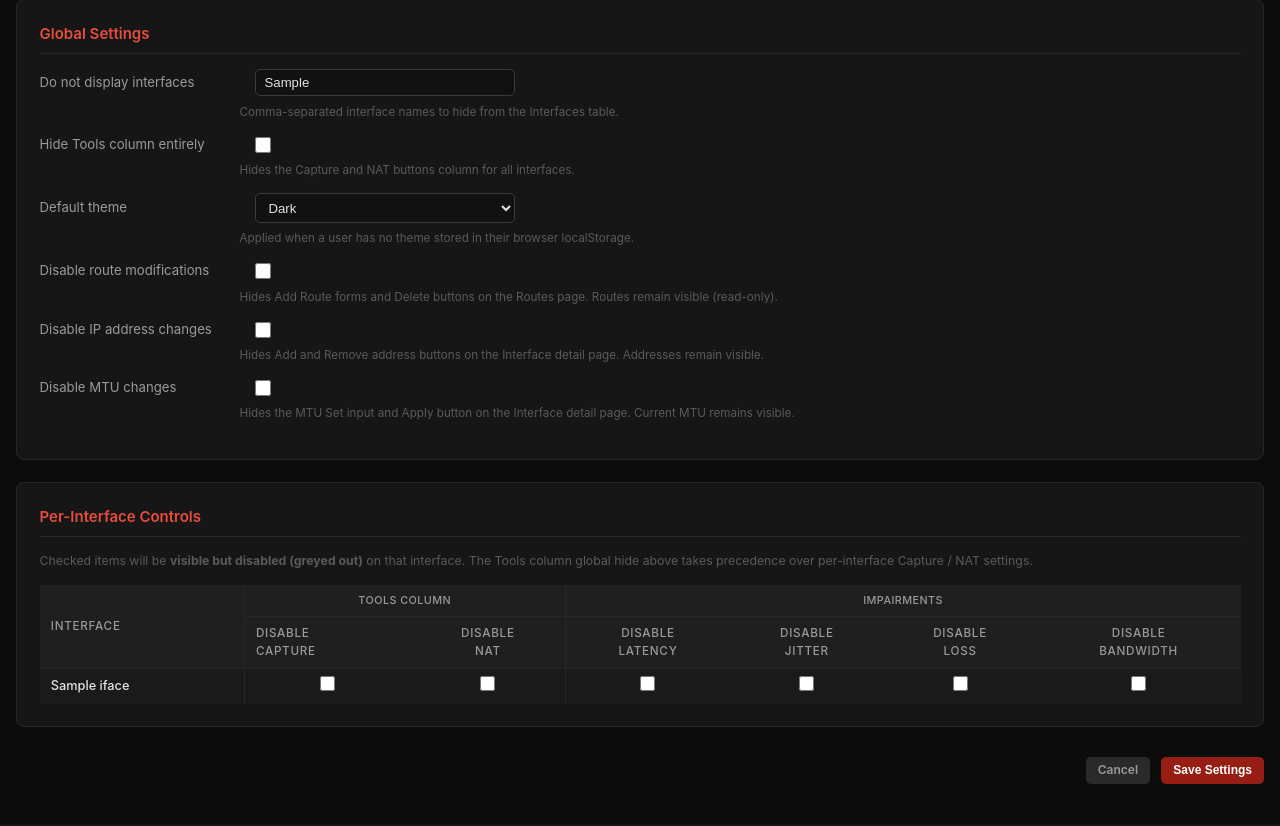
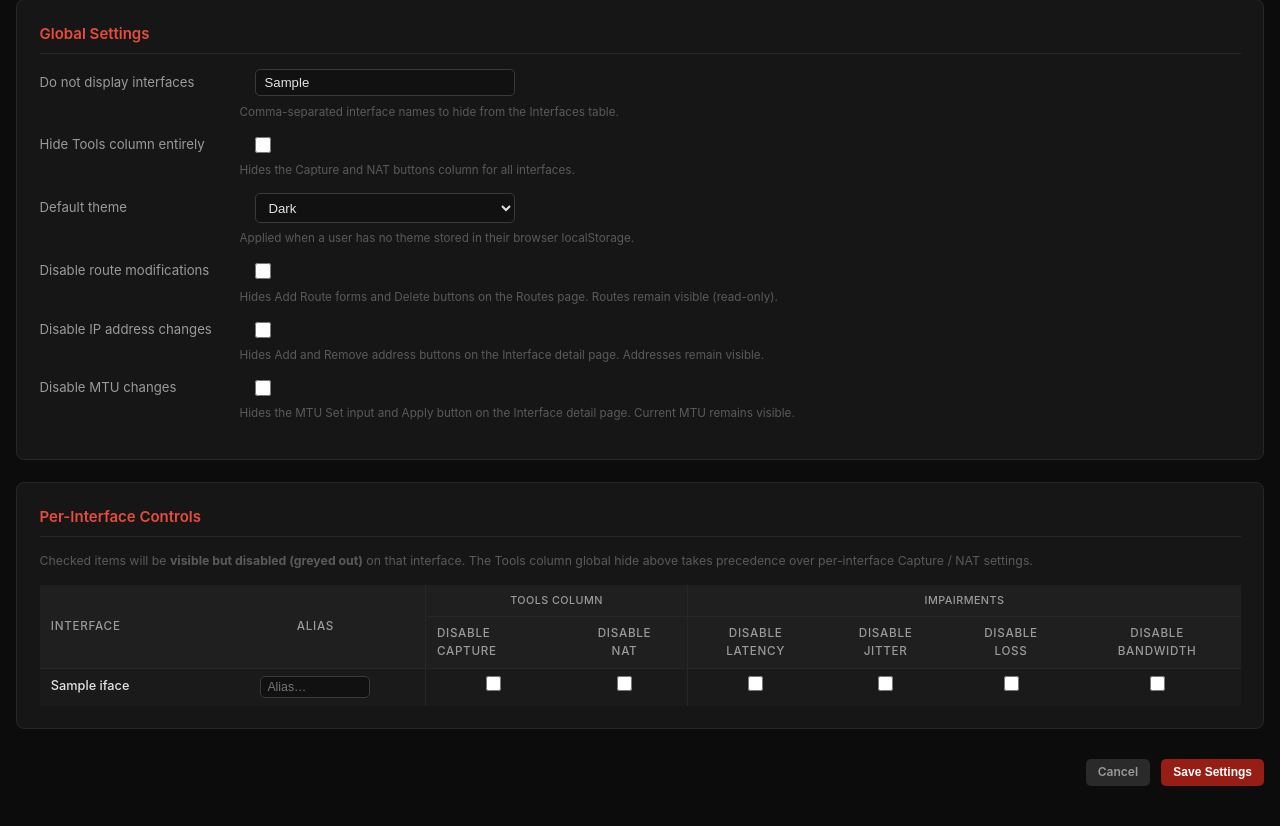
Before and after one commit to hyyperlite/hyyperwan, a Flask app: template templates/admin.html in a window 1280 px wide. Shown: the part 165-991 px from the top of the page. Before the commit the page ends 949 px from the top, so only its background shows below. Run offline with Flask 3, Linux system fonts and the light colour scheme; the template is opened without the code that fills it: most values are stand-ins (such as "Sample title", 1, 10 or a date in 2020); parts of the project's set-up code (start-up, migrations or seed data) failed here and were passed over.

Commit message:
Move interface alias editing from main table to admin page
- Alias Add/Edit button and inline form removed from index.html;
  alias display text remains so aliases are still visible
- Admin per-interface table gains an Alias column with a text input
- admin_save now writes aliases via save_interface_aliases alongside
  the other per-interface overrides in one Save Settings action

Co-Authored-By: Claude Sonnet 4.6 <noreply@anthropic.com>

```diff
--- a/app.py
+++ b/app.py
@@ -1496,10 +1496,12 @@ def admin():
     except Exception:
         pass
     hostname = socket.gethostname()
+    aliases = load_interface_aliases()
     return render_template('admin.html',
                            hostname=hostname,
                            cfg=cfg,
                            all_interfaces=all_interfaces,
+                           aliases=aliases,
                            admin_password_set=bool(ADMIN_PASSWORD))
 
 @app.route('/admin/save', methods=['POST'])
@@ -1516,8 +1518,9 @@ def admin_save():
     cfg['disable_interface_ips']  = 'disable_interface_ips'  in request.form
     cfg['disable_mtu']            = 'disable_mtu'            in request.form
 
-    # Per-interface overrides — rebuild from form
+    # Per-interface overrides and aliases — rebuild from form
     overrides = {}
+    new_aliases = {}
     all_ifaces = request.form.getlist('iface_names')
     for iface in all_ifaces:
         overrides[iface] = {
@@ -1528,7 +1531,11 @@ def admin_save():
             'hide_loss':      f'hide_loss_{iface}'      in request.form,
             'hide_bandwidth': f'hide_bandwidth_{iface}' in request.form,
         }
+        alias = request.form.get(f'alias_{iface}', '').strip()
+        if alias:
+            new_aliases[iface] = alias
     cfg['interface_overrides'] = overrides
+    save_interface_aliases(new_aliases)
 
     ok, err = save_admin_config(cfg)
     if ok:
--- a/templates/admin.html
+++ b/templates/admin.html
@@ -228,6 +228,7 @@
                 <thead>
                     <tr>
                         <th rowspan="2">Interface</th>
+                        <th rowspan="2">Alias</th>
                         <th colspan="2" class="col-sep col-group-label">Tools column</th>
                         <th colspan="4" class="col-sep col-group-label">Impairments</th>
                     </tr>
@@ -247,6 +248,14 @@
                         <td>
                             {{ iface }}
                             <input type="hidden" name="iface_names" value="{{ iface }}">
+                        </td>
+                        <td>
+                            <input type="text" name="alias_{{ iface }}"
+                                   value="{{ aliases.get(iface, '') }}"
+                                   placeholder="Alias…"
+                                   style="width:110px; padding:3px 6px; font-size:0.82rem;
+                                          border-radius:var(--radius); border:1px solid var(--border-strong);
+                                          background:var(--bg-input); color:var(--text-primary);">
                         </td>
                         <td class="col-sep">
                             <input type="checkbox" name="hide_capture_{{ iface }}"
```
Also changed, not shown: templates/index.html (+0 -26 lines).
